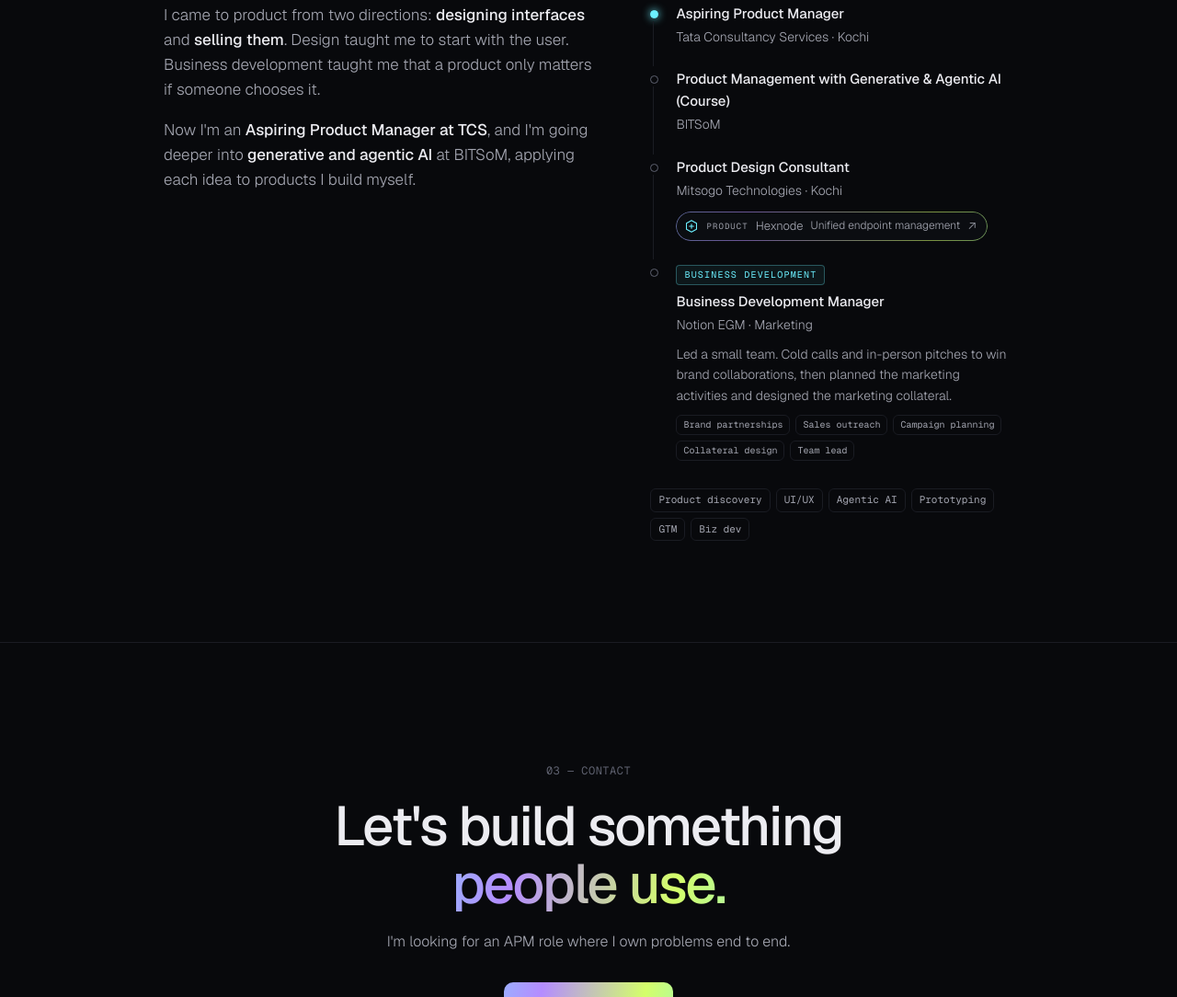
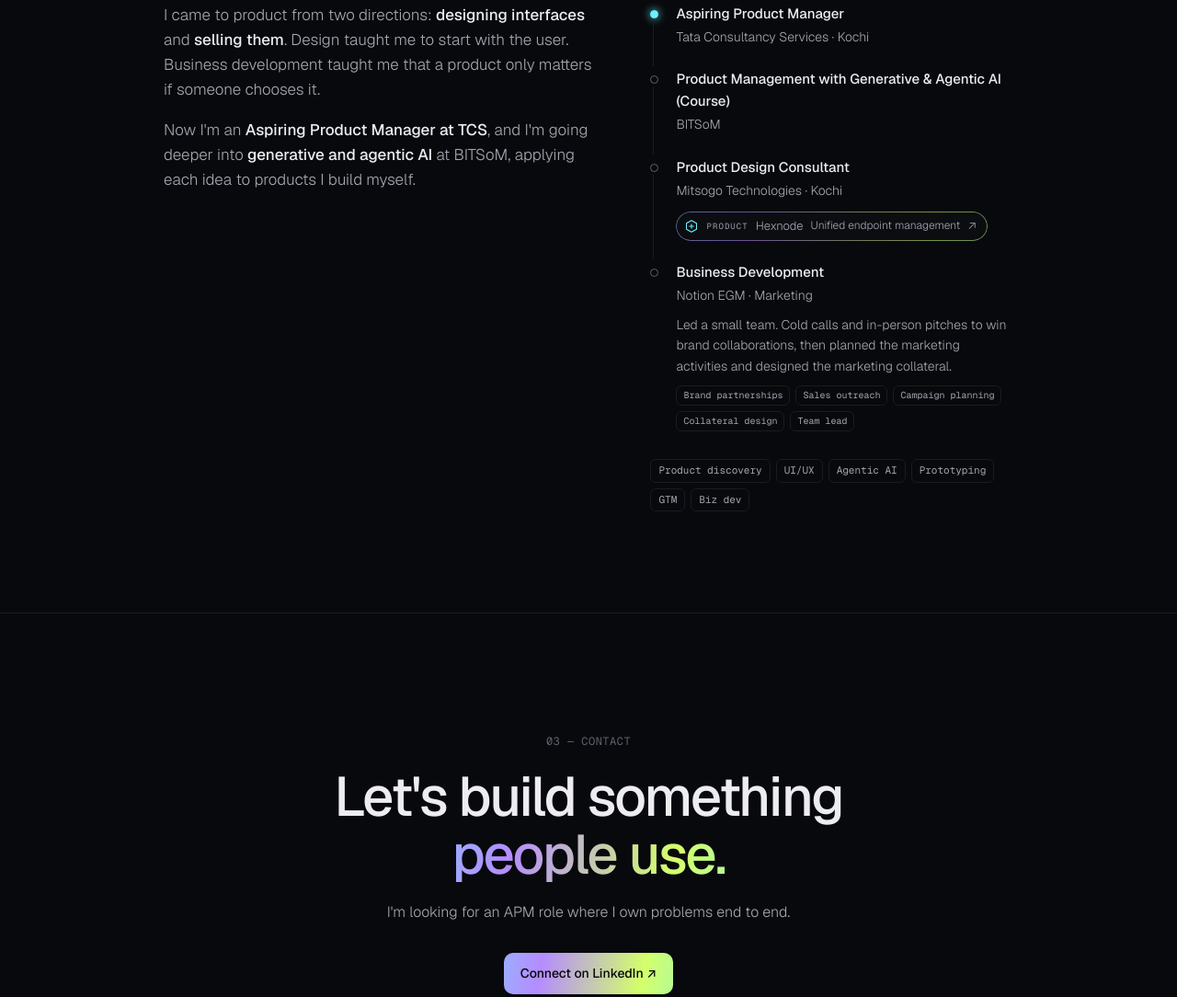
Before and after one commit to sidharthdev21-sudo/portfolio, a plain HTML site: page index.html in a window 1280 px wide. Shown: the part 1856-2940 px from the top of the page at 92% size. Drawn offline with nearby package versions, Linux system fonts and the light colour scheme; no server answers.

Commit message:
Notion EGM: remove tag, retitle as Business Development
Co-Authored-By: Claude Opus 5.5 <noreply@anthropic.com>
Claude-Session: https://claude.ai/code/session_01NrrPchDKhwRJBGNdMneceG

```diff
--- a/index.html
+++ b/index.html
@@ -395,7 +395,7 @@
             <svg viewBox="0 0 24 24" aria-hidden="true"><path d="M12 2.5 20.2 7.25v9.5L12 21.5 3.8 16.75v-9.5L12 2.5z"/><path d="M8.5 12h7M12 8.5v7"/></svg>
             <span class="pc-k">PRODUCT</span><span class="pc-n">Hexnode</span><span class="pc-d">Unified endpoint management</span><span class="pc-a">↗</span>
           </a></div></li>
-        <li><div><span class="tlk">Business development</span><b>Business Development Manager</b><span>Notion EGM · Marketing</span>
+        <li><div><b>Business Development</b><span>Notion EGM · Marketing</span>
           <p class="tld">Led a small team. Cold calls and in-person pitches to win brand collaborations, then planned the marketing activities and designed the marketing collateral.</p>
           <div class="tlt"><span class="chip">Brand partnerships</span><span class="chip">Sales outreach</span><span class="chip">Campaign planning</span><span class="chip">Collateral design</span><span class="chip">Team lead</span></div></div></li>
       </ul>
```
